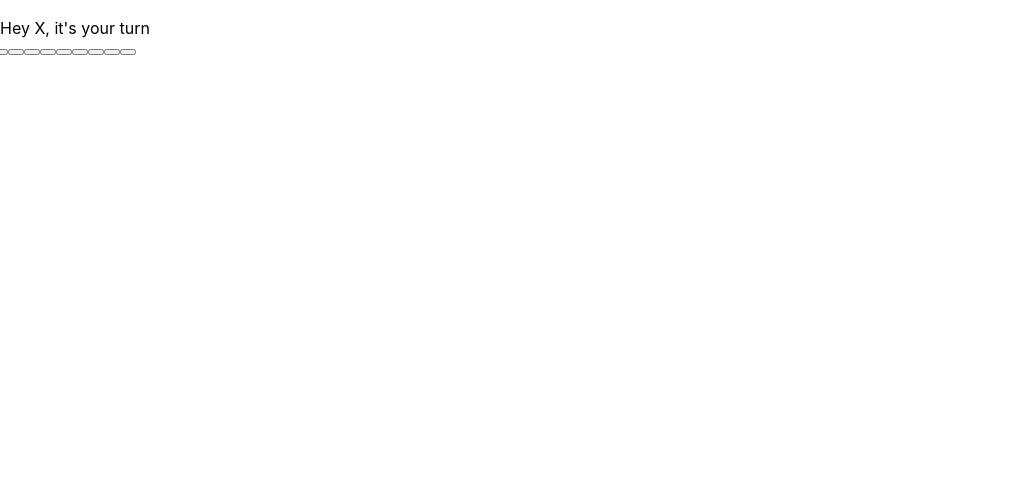
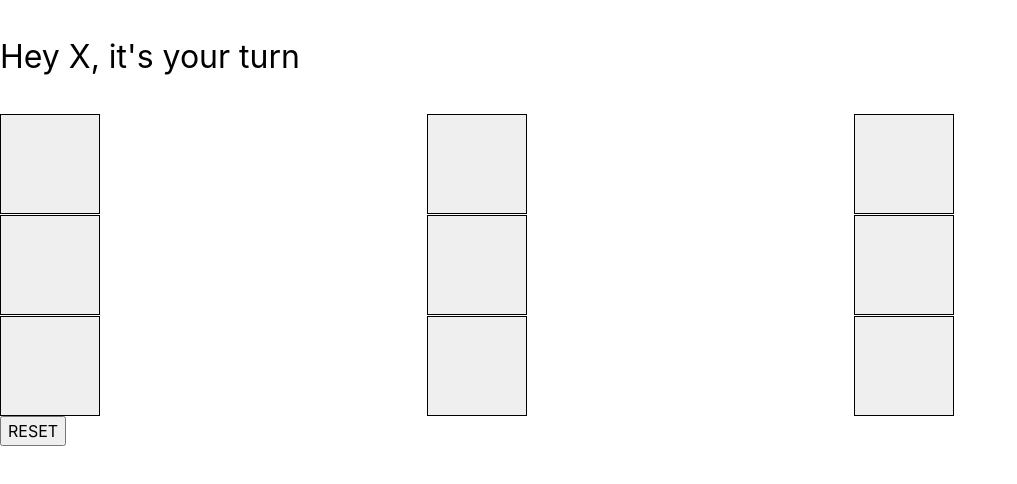
Before and after one commit to EHCarr/Coding-Challenge-Solution, a React (Create React App) app: page /week2 in a window 1280 px wide. Shown: the top 484 px of the page, without its empty margins (0-1017 px from the left). Built offline with nearby package versions, Linux system fonts and the light colour scheme.

Commit message:
game logic added

```diff
--- a/src/components/Board.tsx
+++ b/src/components/Board.tsx
@@ -1,14 +1,43 @@
-import { useState } from "react";
+import { useEffect, useState } from "react";
 import Square from "./Square";
-import { Grid } from '@mantine/core';
+import './tictactoe.css'
+type Player = 'X' | 'O' | "TIE" | null;
 
+function calculateWinner(squares: Player[]){
+    const lines = [
+        [0, 1, 2],
+        [3, 4, 5],
+        [6, 7, 8],
+        [0, 3, 6],
+        [1, 4, 7],
+        [2, 5, 8],
+        [0, 4, 8],
+        [2, 4, 6],
+    ]
+    for(let i=0; i < lines.length; i++) {
+        const [a, b, c] = lines[i]
+        if(squares[a] &&
+            squares[a] === squares[b] &&
+            squares[a] === squares[c]
+            ) {
+                return squares[a]
+            }
+    }
+    return null
+}
 
 function Board() {
     const [squares, setSquares] = useState(Array(9).fill(null));
     const [currentPlayer, setCurrentPlayer] = useState<'X'|'O'>(Math.round(Math.random() * 1) === 1 ? 'X': 'O');
-    const [winner, setWinner] = useState(null)
+    const [winner, setWinner] = useState<Player>(null)
 
-    function setSquareValue(index) {
+    function reset() {
+        setSquares(Array(9).fill(null))
+        setWinner(null)
+        setCurrentPlayer(Math.round(Math.random() * 1) === 1 ? 'X': 'O');
+    }
+
+    function setSquareValue(index: number) {
         const newData = squares.map((val, i) =>     {
         if(i === index){
             return currentPlayer;
@@ -19,11 +48,23 @@ function Board() {
     setCurrentPlayer(currentPlayer === "X" ? "O" : "X")
     }
 
+    useEffect(() => {
+        const w = calculateWinner(squares)
+        if(w){
+            setWinner(w)
+        }
+        if(!w && !squares.filter((square) => !square).length){
+            setWinner("TIE")
+        }
+    })
 
     return (
         <div>
-            <p>Hey {currentPlayer}, it's your turn</p>
-        <Grid>
+            {!winner && <p>Hey {currentPlayer}, it's your turn</p>}
+            {winner && winner !== "TIE" &&<p>Congratulations {winner}</p>}
+            {winner && winner === "TIE" && <p>Its a Tie, better luck next time</p>}
+
+        <div className="grid">
             {Array(9)
             .fill(null)
             .map((_, i) => {
@@ -33,10 +74,11 @@ function Board() {
                 key={i}
                 onClick={()=> setSquareValue(i)}
                 value={squares[i]}
-            />
+                />
                 );
         })}
-        </Grid>
+        </div>
+        <button className='rest' onClick={reset}>RESET</button>
         </div>
     );
 }
--- /dev/null
+++ b/src/components/tictactoe.css
@@ -0,0 +1,26 @@
+.grid {
+    display: grid;
+    grid-template-columns: repeat(3, 1fr);
+    grid-gap: 1px;
+}
+
+.square {
+    width: 100px;
+    height: 100px;
+    font-size: 5rem;
+    color: #e8e5e5;
+    border: solid 1px black;
+}
+
+p {
+    font-size: 2rem;
+}
+
+.reset {
+    margin-top: 2rem;
+    font-size: 2rem;
+    background-color: aqua;
+    border: none;
+    border-radius: 6px;
+
+}
```
Also changed, not shown: src/pages/WeekOne.tsx (line endings or trailing spaces).
